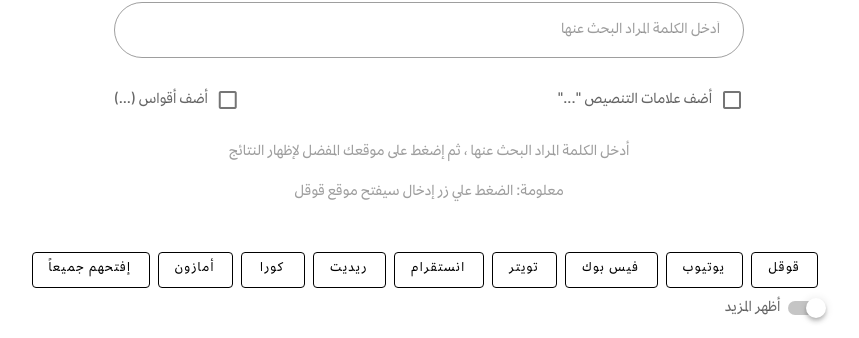
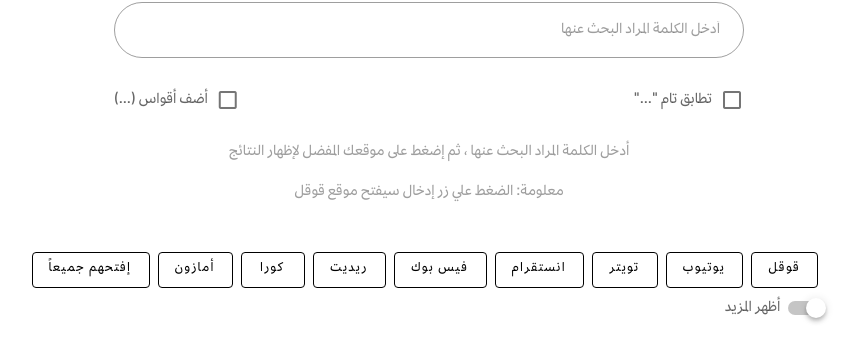
Before and after one commit to Arabic-tools/Qereb, a Nuxt app: page / in a window 1280 px wide. Shown: the part 269-607 px from the top of the page, without its empty margins (211-1070 px from the left). Built offline with nearby package versions, Linux system fonts and the light colour scheme.

Commit message:
Update index.vue

```diff
--- a/pages/index.vue
+++ b/pages/index.vue
@@ -33,7 +33,7 @@
         <div class="checkboxes">
           <v-checkbox
             v-model="addQuotation"
-            label='أضف علامات التنصيص "..." '
+            label='تطابق تام "..."'
             hide-details
             @change="quotation"
           ></v-checkbox>
@@ -404,16 +404,16 @@
           value: "Youtube"
         },
         {
-          name: "فيس بوك",
-          value: "Facebook"
-        },
-        {
           name: "تويتر",
           value: "Twiter"
         },
         {
           name: "انستقرام",
           value: "Instagram"
+        },
+	    {
+          name: "فيس بوك",
+          value: "Facebook"
         },
         {
           name: "ريديت",
```
